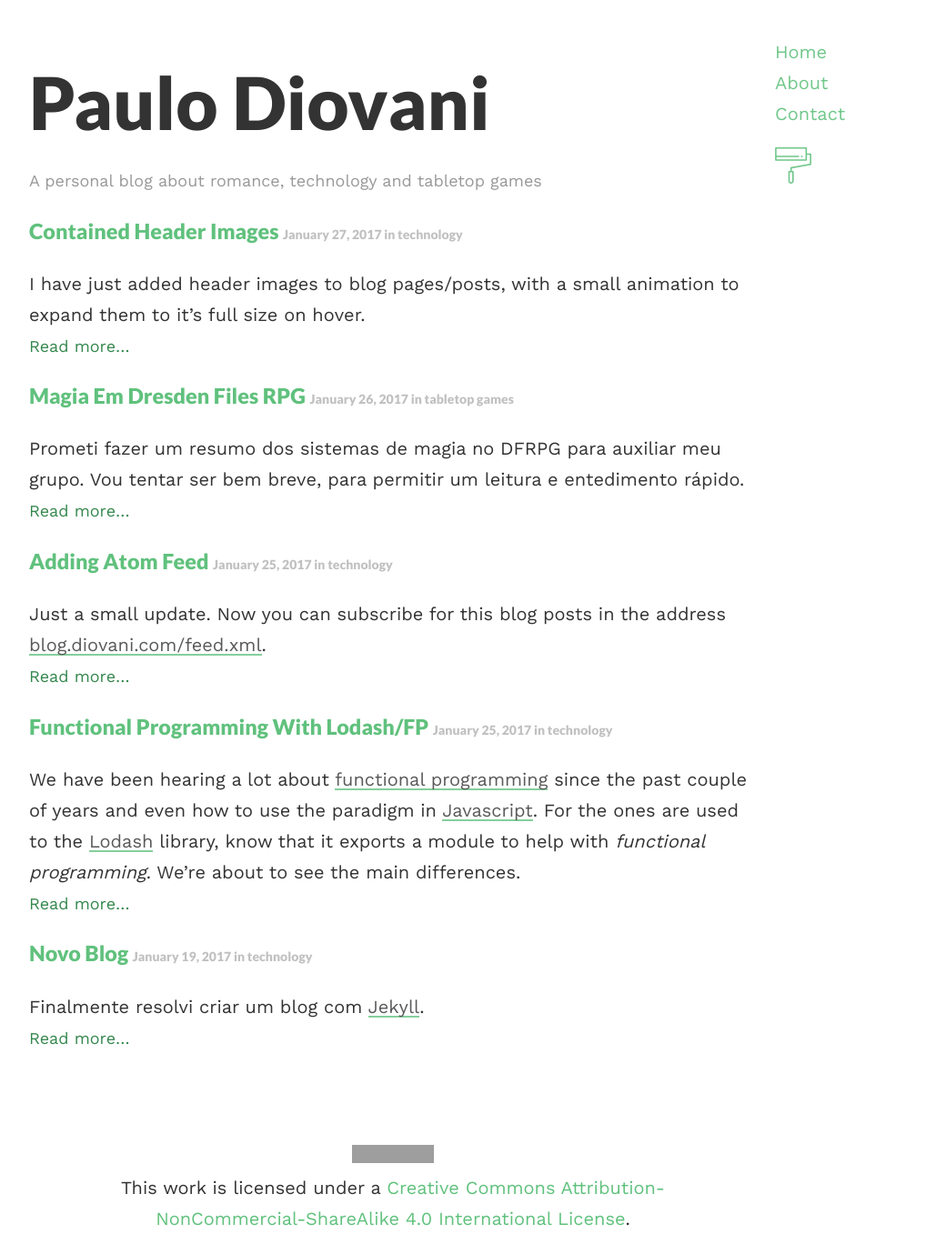
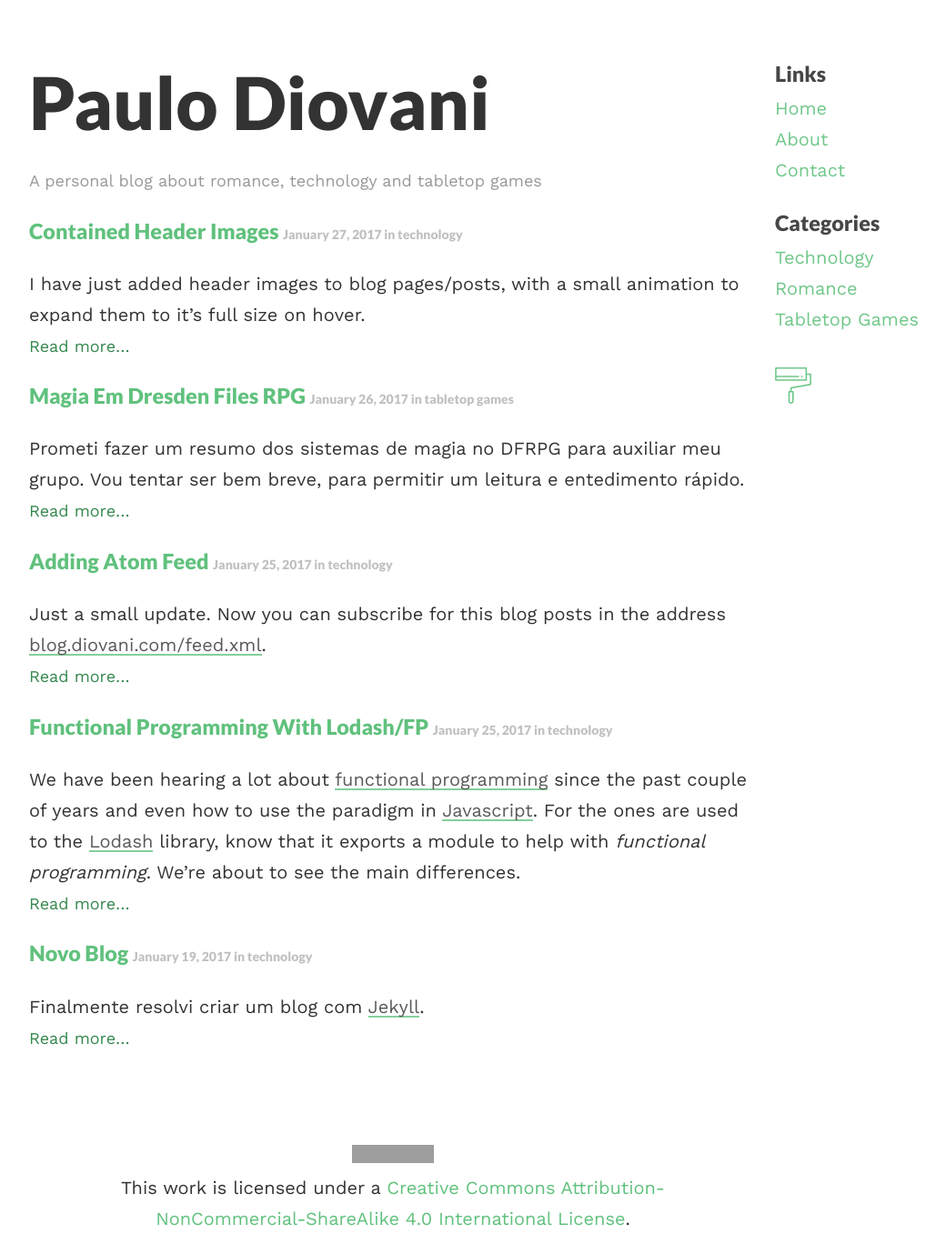
Before and after one commit to paulodiovani/blog.diovani.com, a Jekyll site: the page built from index.md, in a window 1280 px wide. Shown: the whole page at 91% size, without its empty margins (208-1248 px from the left). Built offline with Jekyll 4.4.1, drawn with Linux system fonts in a browser that asks for light colours; nearby versions of some CDN libraries; grey boxes are pictures that could not be loaded.

Commit message:
Add categories indexes and categories menu

```diff
--- a/_layouts/default.html
+++ b/_layouts/default.html
@@ -38,10 +38,15 @@ layout: compress
 
     <nav>
       <ul class="menu">
+        <li class="menuheader"><h3>Links</h3></li>
         <li class="menuitem"><a href="{{site.baseurl}}/">Home</a></li>
         <li class="menuitem"><a href="{{site.baseurl}}/about/">About</a></li>
         <li class="menuitem"><a href="{{site.baseurl}}/contact/">Contact</a></li>
-        <li class="menuitem theme" onclick="theme()" style="background-image: url({{site.baseurl}}/images/theme.svg)"></li>
+        <li class="menuheader"><h3>Categories</h3></li>
+        <li class="menuitem"><a href="{{site.baseurl}}/technology/">Technology</a></li>
+        <li class="menuitem"><a href="{{site.baseurl}}/romance/">Romance</a></li>
+        <li class="menuitem"><a href="{{site.baseurl}}/tabletop-games/">Tabletop Games</a></li>
+        <li class="menuheader"><div class="theme" onclick="theme()" style="background-image: url({{site.baseurl}}/images/theme.svg)"></div></li>
       </ul>
 
       <a href="{{site.baseurl}}/"><div class="home"></div></a>
--- a/index.html
+++ b/_layouts/index.html
@@ -2,11 +2,24 @@
 layout: default
 ---
 <section>
-  <h1 class="headline">{{site.title}}</h1>
-  <div class="meta">{{site.description}}</div>
+  {% if page.category_listing %}
+
+    <h1 class="headline">{{page.category_listing | replace: "-", "&nbsp;"}}</h1>
+    <div class="meta">All posts in {{page.category_listing | replace: "-", "&nbsp;"}}</div>
+
+    {% assign posts = site.categories[page.category_listing] %}
+
+  {% else %}
+
+    <h1 class="headline">{{site.title}}</h1>
+    <div class="meta">{{site.description}}</div>
+
+    {% assign posts = site.posts %}
+
+  {% endif %}
 </section>
 
-{% for post in site.posts %}
+{% for post in posts %}
 
   <section>
     <h3>
--- a/_sass/style.scss
+++ b/_sass/style.scss
@@ -119,6 +119,12 @@ aside {
             display: block;
             list-style: none;
         }
+
+        li.menuheader {
+            display: block;
+            list-style: none;
+            margin-top: 1em;
+        }
     }
 
     @include media-query($on-laptop) {
@@ -127,12 +133,10 @@ aside {
         left: 0;
         padding: 2em 0 0 0;
 
-        ul.menu li.menuitem {
-            display: inline-block;
-            margin-right: 1em;
-
-            &.theme {
-                display: block;
+        ul.menu {
+            li.menuitem {
+                display: inline-block;
+                margin-right: 1em;
             }
         }
     }
@@ -255,10 +259,11 @@ abbr {
 
 /* Theme switch button */
 .theme {
+    display: block;
     background-size: contain;
     height: 40px;
     width: 40px;
-    margin: 1em 0;
+    margin: 1.8em 0 1em 0;
     cursor: pointer;
     &:hover {
         opacity: 0.9;
```
Also changed, not shown: index.md (added, +3 -0 lines), romance/index.md (added, +5 -0 lines), tabletop-games/index.md (added, +5 -0 lines), technology/index.md (added, +5 -0 lines).
